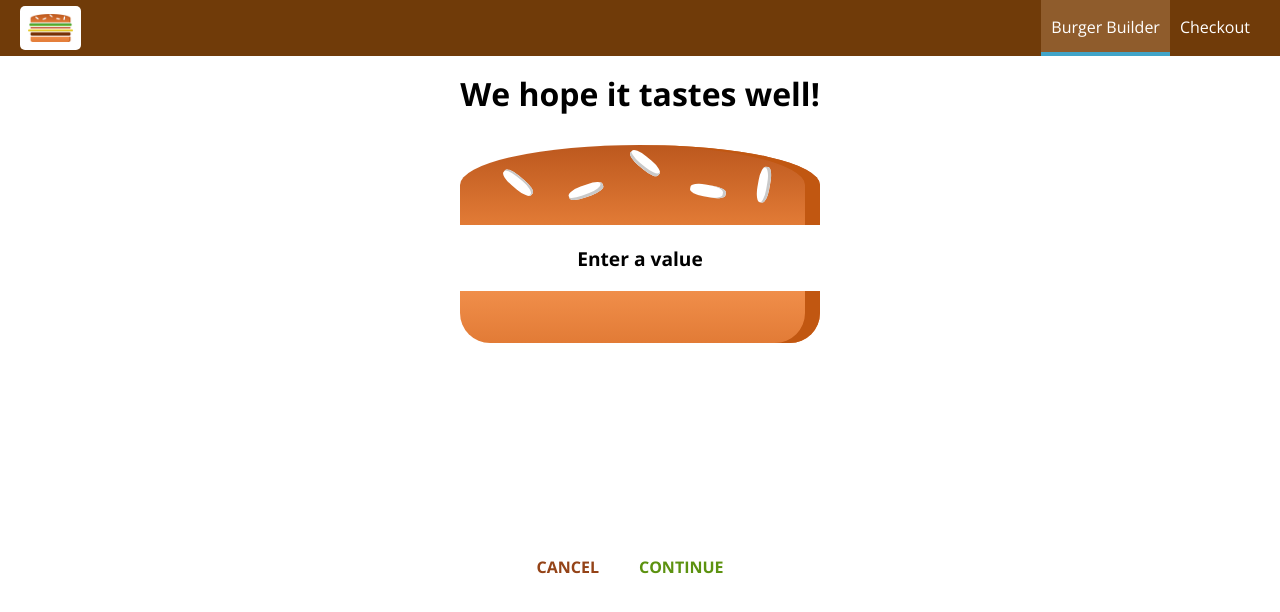
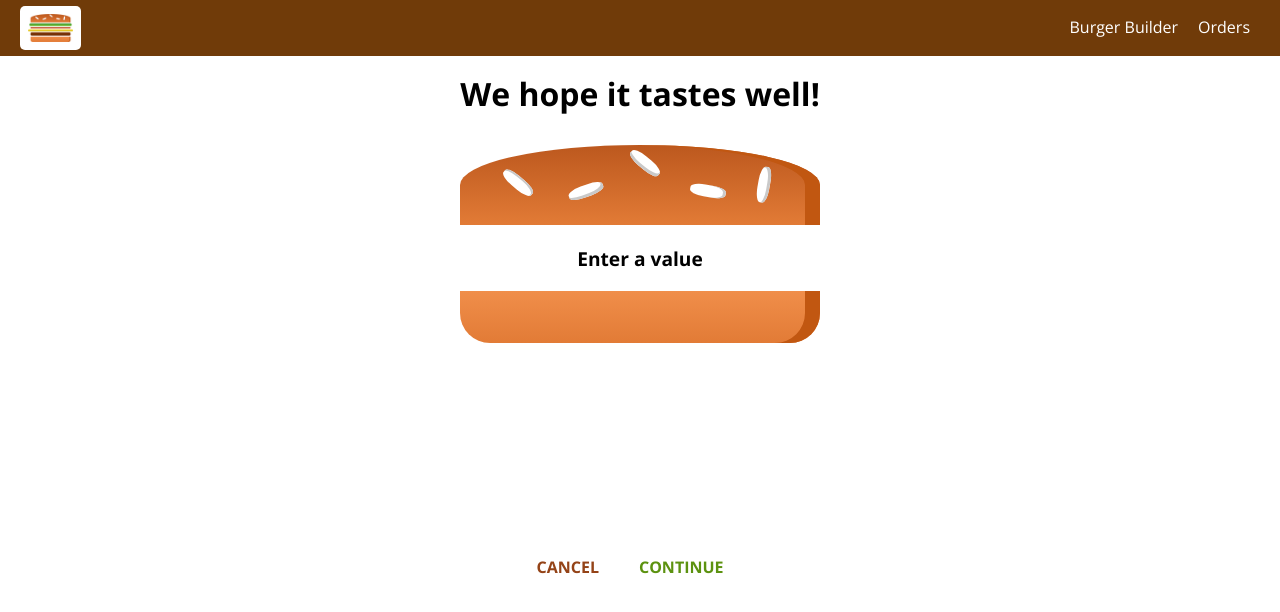
Before and after one commit to clarklindev/react-maximilianschwarzmuller-udemy-react, a React app in the folder burger-basics--01-project-setup/: page /checkout in a window 1280 px wide. Shown: the top 612 px of the page. Built offline with nearby package versions, Linux system fonts and the light colour scheme.

Commit message:
10. Implementing Navigation Links.mp4

```diff
--- a/burger-basics--01-project-setup/src/components/Navigation/NavigationItems/NavigationItem/NavigationItem.js
+++ b/burger-basics--01-project-setup/src/components/Navigation/NavigationItems/NavigationItem/NavigationItem.js
@@ -1,11 +1,12 @@
 import React from 'react';
 import classes from './NavigationItem.css';
+import { NavLink } from 'react-router-dom';
 
 const navigationItem = props => (
 	<li className={classes.NavigationItem}>
-		<a href={props.link} className={props.active ? classes.active : null}>
+		<NavLink to={props.link} exact activeClassName={classes.active}>
 			{props.children}
-		</a>
+		</NavLink>
 	</li>
 );
 export default navigationItem;
--- a/burger-basics--01-project-setup/src/components/Navigation/NavigationItems/NavigationItems.js
+++ b/burger-basics--01-project-setup/src/components/Navigation/NavigationItems/NavigationItems.js
@@ -4,10 +4,8 @@ import NavigationItem from './NavigationItem/NavigationItem';
 
 const navigationItems = props => (
 	<ul className={classes.NavigationItems}>
-		<NavigationItem link="/" active>
-			Burger Builder
-		</NavigationItem>
-		<NavigationItem link="/">Checkout</NavigationItem>
+		<NavigationItem link="/">Burger Builder</NavigationItem>
+		<NavigationItem link="/orders">Orders</NavigationItem>
 	</ul>
 );
 
--- a/burger-basics--01-project-setup/src/components/Order/Order.js
+++ b/burger-basics--01-project-setup/src/components/Order/Order.js
@@ -1,12 +1,12 @@
 import React from 'react';
 import classes from './Order.css';
 
-const Order = () => {
+const Order = props => (
 	<div className={classes.Order}>
 		<p>Ingredients: Salad (1)</p>
 		<p>
 			Price: <strong>USD 5.45</strong>
 		</p>
-	</div>;
-};
+	</div>
+);
 export default Order;
```
